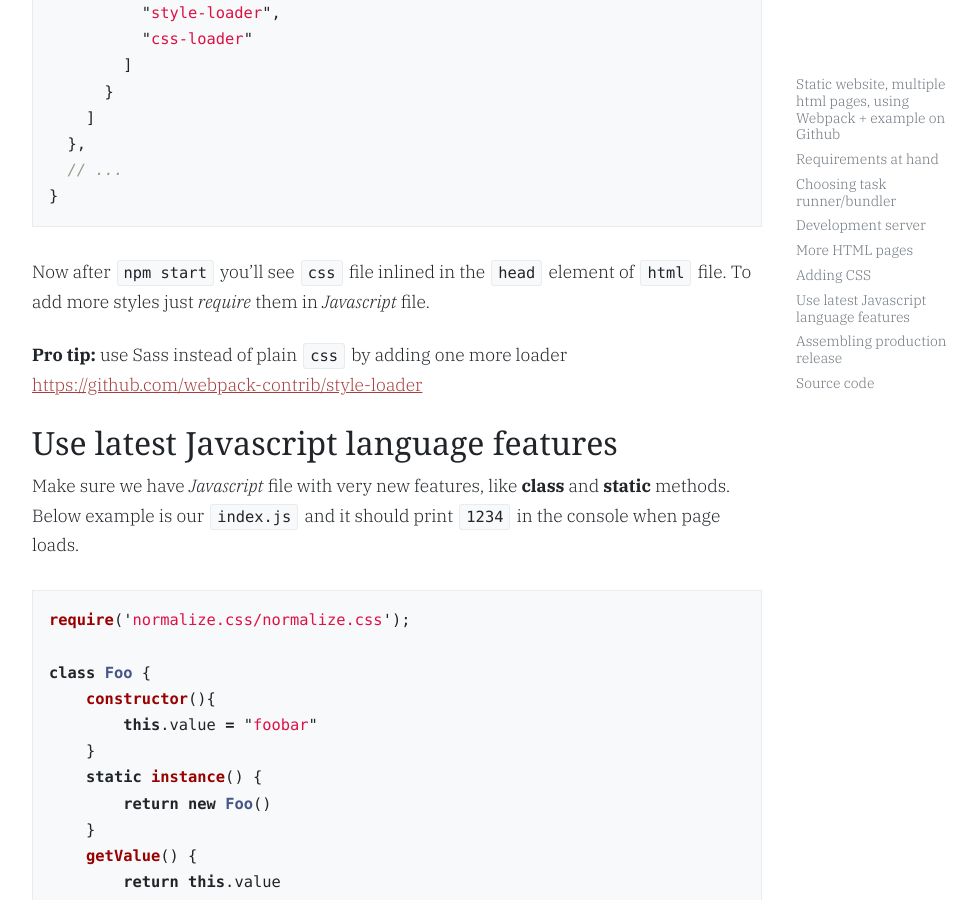
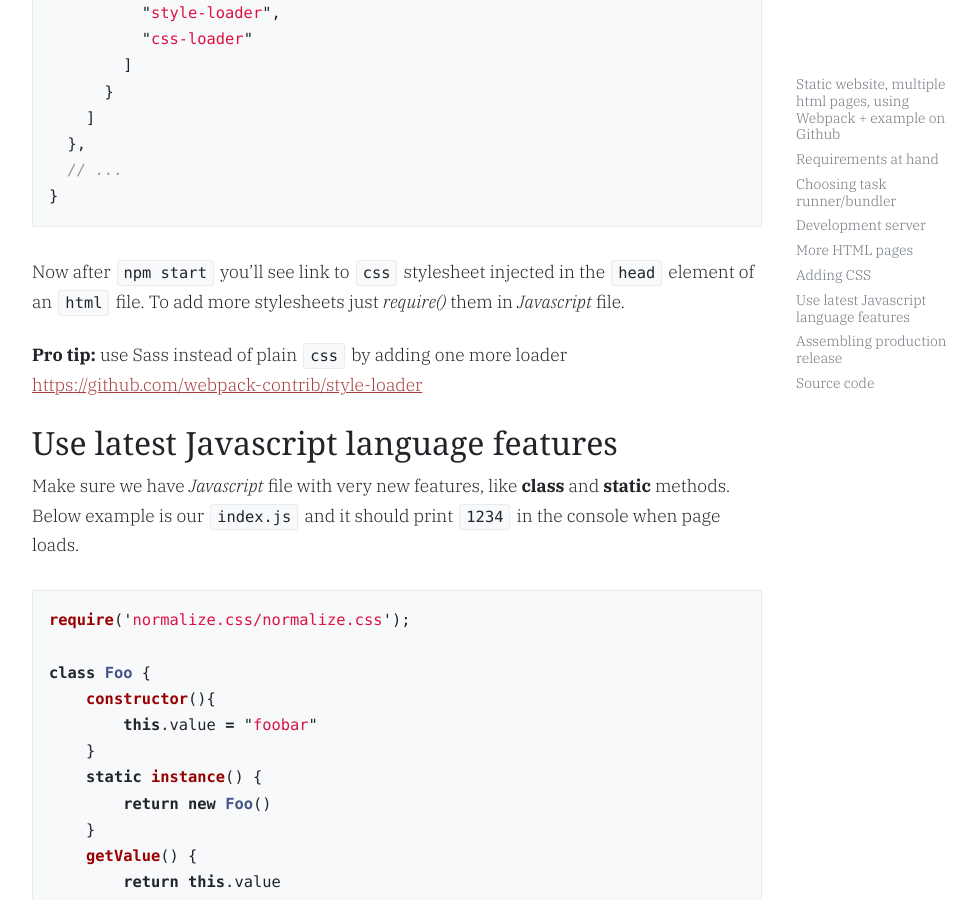
Before and after one commit to ivarprudnikov/ivarprudnikov.com, a Jekyll site: the page built from _posts/2018-08-18-static-website-multiple-html-pages-using-webpack-plus-github-example.md, in a window 1280 px wide and 900 px high, scrolled down 7133 px. Shown: the whole window, without its empty margins (243-1220 px from the left). Built offline with Jekyll 4.4.1, drawn with Linux system fonts in a browser that asks for light colours.

Commit message:
Fix ambiguity expressed in GitHub issue https://github.com/ivarprudnikov/webpack-static-html-pages/issues/3

````diff
--- a/_posts/2018-08-18-static-website-multiple-html-pages-using-webpack-plus-github-example.md
+++ b/_posts/2018-08-18-static-website-multiple-html-pages-using-webpack-plus-github-example.md
@@ -230,7 +230,7 @@ module.exports = {
 }
 ```
 
-Now after `npm start` you’ll see `css` file inlined in the `head` element of `html` file. To add more styles just _require_ them in _Javascript_ file.
+Now after `npm start` you’ll see link to `css` stylesheet injected in the `head` element of an `html` file. To add more stylesheets just _require()_ them in _Javascript_ file.
 
 **Pro tip:** use Sass instead of plain `css` by adding one more loader [https://github.com/webpack-contrib/style-loader](https://github.com/webpack-contrib/style-loader)
 
````
